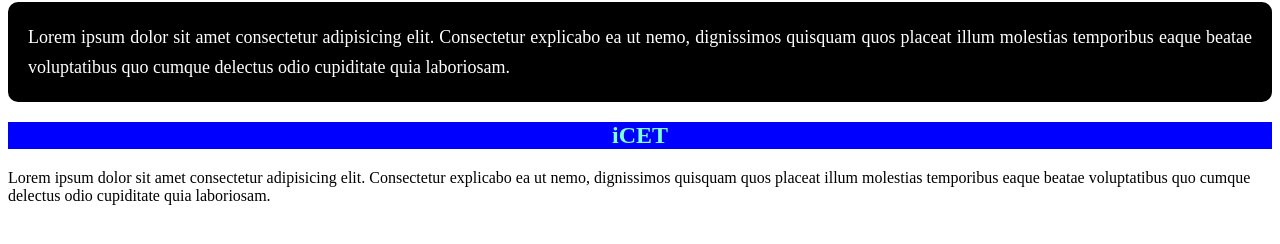
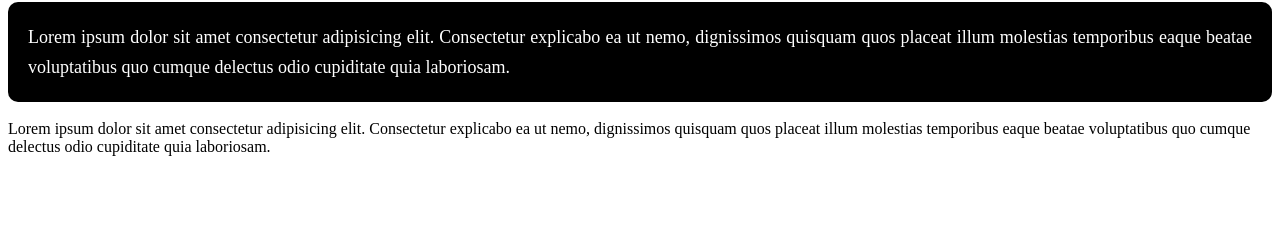
Before and after one commit to gayan-madusanka/icm106, a plain HTML site: page index.html in a window 1280 px wide. Shown: the part 194-438 px from the top of the page. Drawn offline with Linux system fonts and the light colour scheme.

Commit message:
second commit

```diff
--- a/index.html
+++ b/index.html
@@ -44,7 +44,7 @@
             laboriosam.</p>
     </div>
     <div>
-        <h2 id="sample" ,>iCET</h2>
+
         <p>Lorem ipsum dolor sit amet consectetur adipisicing elit. Consectetur explicabo ea ut nemo, dignissimos
             quisquam quos placeat illum molestias temporibus eaque beatae voluptatibus quo cumque delectus odio
             cupiditate quia
```
